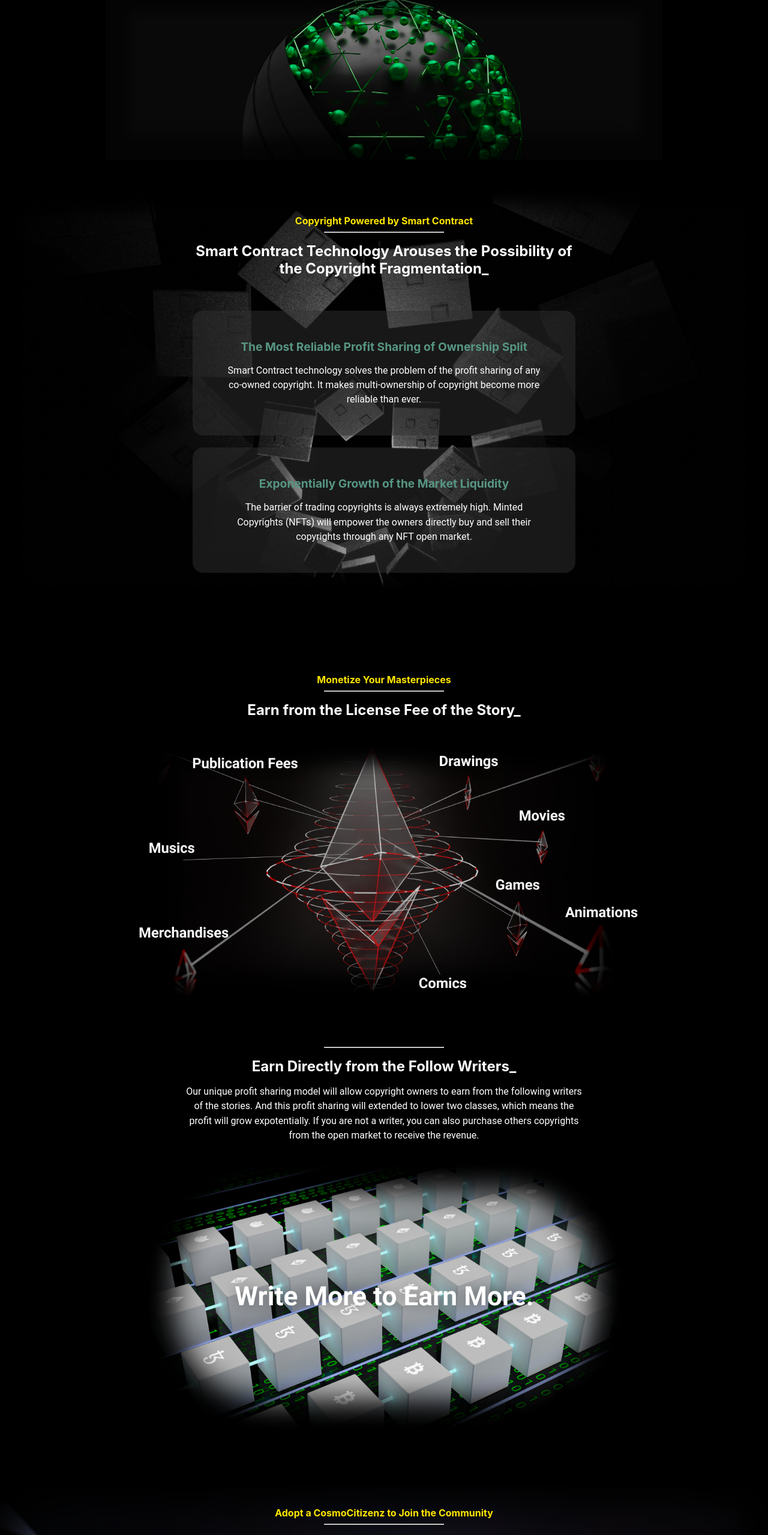
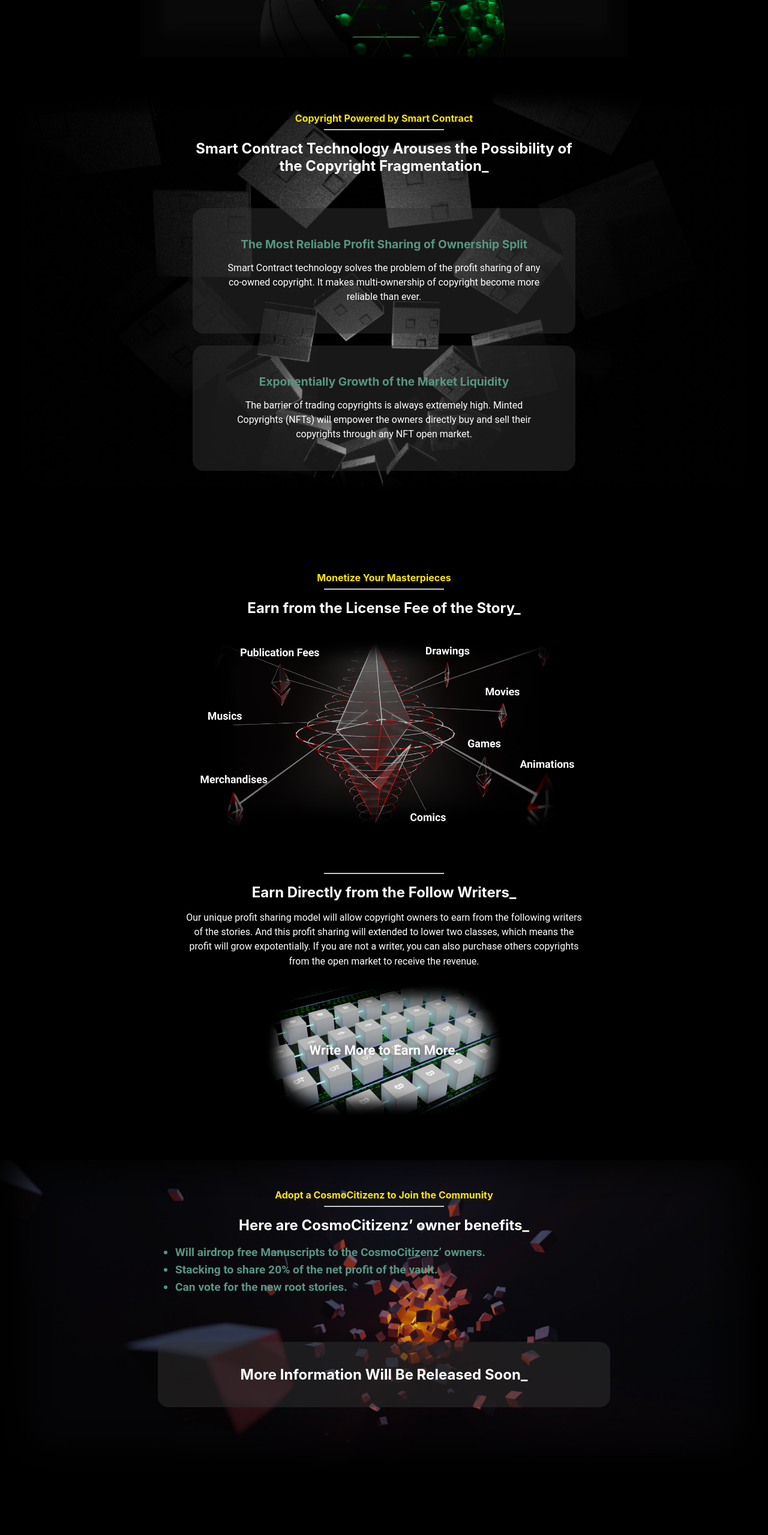
Before and after one commit to joshchan-eth/joshchan-eth.github.io, a React (Create React App) app: page / in a window 1280 px wide. Shown: the part 1860-4419 px from the top of the page at 60% size. Built offline with nearby package versions, Linux system fonts and the light colour scheme.

Commit message:
tune the margin

```diff
--- a/public/styles.css
+++ b/public/styles.css
@@ -255,8 +255,8 @@ body {
     }
 
     .announcementCard{
-        margin: 80px auto;
-        width: 60%;
+        margin: 40px auto;
+        width: 65%;
         padding: 1.5rem 1.5rem;
         border-radius: 18px;
         background-color: rgba(48, 48, 48, 0.5);
--- a/src/About.jsx
+++ b/src/About.jsx
@@ -11,7 +11,7 @@ function About() {
                 content={""}
                 imgLink={require("./img/about.png")}
                 imgAlt={"about starnest"}
-                picWidth={"100%"}
+                picWidth={"60%"}
             />
             <p className="textBox">
             Tens of thousand of writers are creating stories everyday. However, few of them having time and abilities to finish these masterpieces. Most of them are not been seen by the public, let alone published as physical books, or used to make animations, movies or drawings.<br/>
--- a/src/Adoption.jsx
+++ b/src/Adoption.jsx
@@ -25,6 +25,7 @@ function Adoption(){
                     More Information Will Be Released Soon_
                 </h5>
             </div>
+            <div style={{height:"30px"}} />
 
         </section>
     );
--- a/src/CopyrightFragmentation.jsx
+++ b/src/CopyrightFragmentation.jsx
@@ -6,7 +6,7 @@ import CopyrightFragImg from "./img/ownership-frangmentation.png";
 
 function CopyrightFragmentation() {
     return(
-        <section className="copyrightFragmentation" style={{ backgroundImage: `url(${CopyrightFragImg})`, backgroundPosition:`bottom`, backgroundSize:`100%`, backgroundRepeat:`no-repeat`}}>
+        <section className="copyrightFragmentation" style={{ backgroundImage: `url(${CopyrightFragImg})`, backgroundPosition:`top`, backgroundSize:`100%`, backgroundRepeat:`no-repeat`}}>
             <InfoSet
                 sectionName={"Copyright Powered by Smart Contract"}
                 title={"Smart Contract Technology Arouses the Possibility of the Copyright Fragmentation_" }
--- a/src/EconomicModel.jsx
+++ b/src/EconomicModel.jsx
@@ -21,7 +21,7 @@ function EconomicModel() {
                 content={"Our unique profit sharing model will allow copyright owners to earn from the following writers of the stories. And this profit sharing will extended to lower two classes, which means the profit will grow expotentially. If you are not a writer, you can also purchase others copyrights from the open market to receive the revenue."}
                 imgLink={require("./img/write-more-earn-more.png")}
                 imgAlt={"write more to earn more"}
-                picWidth={"60%"}
+                picWidth={"40%"}
             />
         </section>
     );
--- a/src/InfoSet.jsx
+++ b/src/InfoSet.jsx
@@ -16,7 +16,7 @@ function InfoSet(props) {
             <p className="textBox">
                 {props.content}
             </p>
-            <img src={props.imgLink} alt={props.imgAlt} width={props.picWidth} style={{width:"80%"}} />
+            <img src={props.imgLink} alt={props.imgAlt} style={{width:props.picWidth}} />
         </div>
     );
 }
--- a/src/Parallel-Stories.jsx
+++ b/src/Parallel-Stories.jsx
@@ -10,7 +10,7 @@ function ParallelStories() {
             content={"Readers can start exploring from any branch at anytime, anywhere in this meatverse. All branches are parallel worlds and will never go to the end."}
             imgLink={require("./img/parallel-stories.png")}
             imgAlt={"Parallel Stories"}
-            picWidth={"100%"}
+            picWidth={"70%"}
             />
         </section>
     );
```
